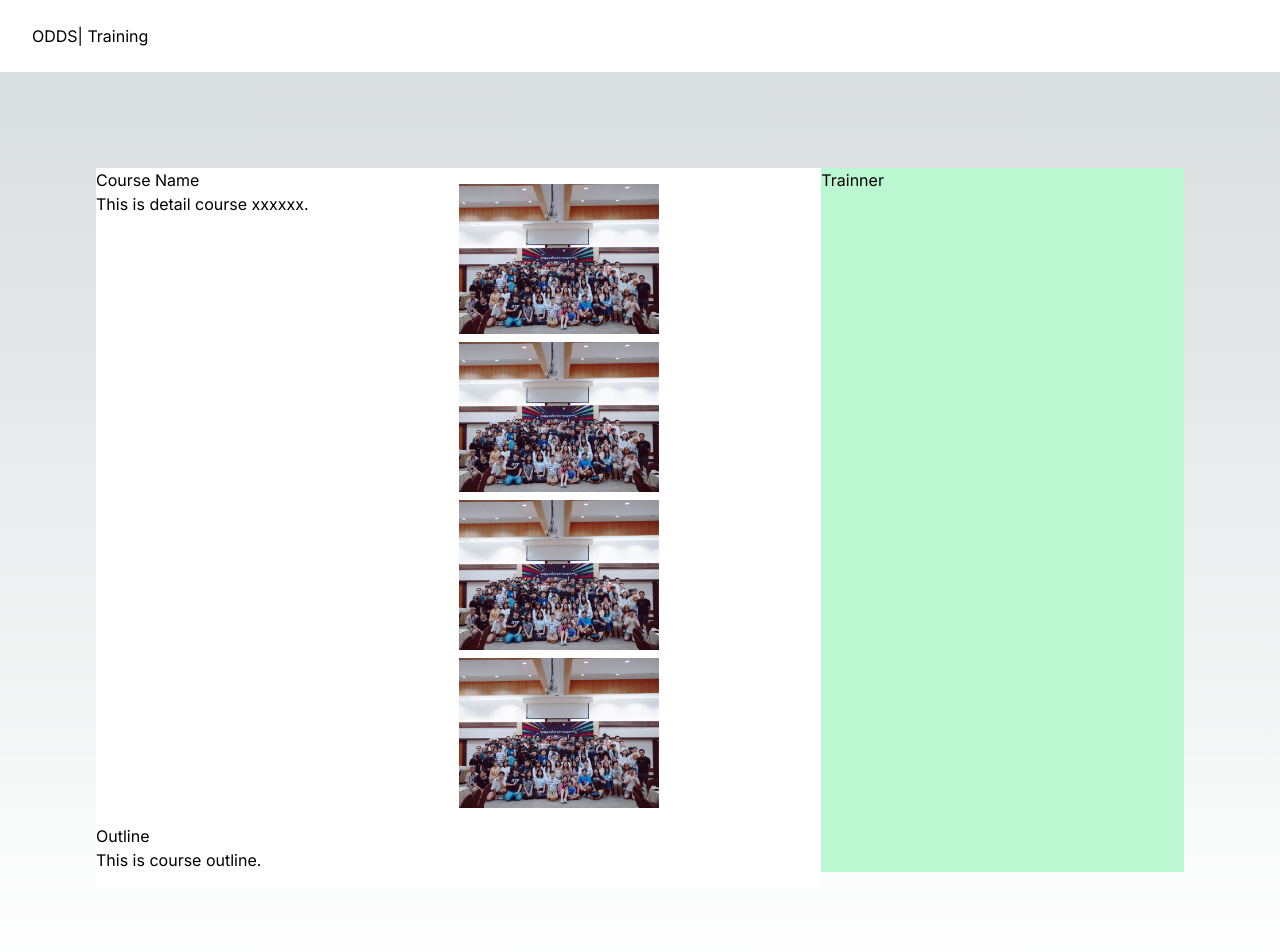
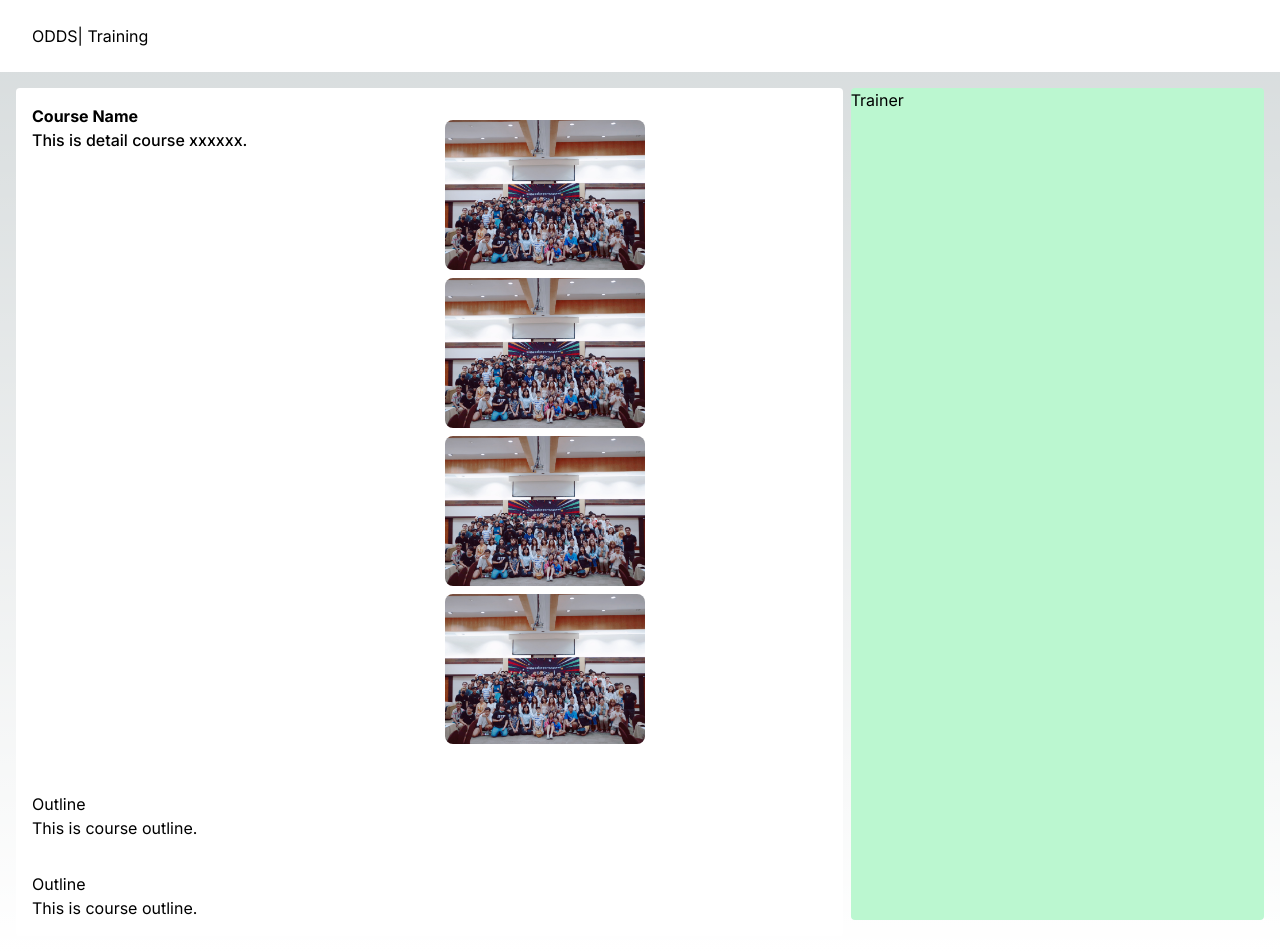
Before and after one commit to oddsteam/training, a Next.js app: page /courses/1 in a window 1280 px wide. Shown: the top 952 px of the page. Built offline with nearby package versions, Linux system fonts and the light colour scheme.

Commit message:
course images layout

```diff
--- a/src/app/courses/[id]/page.tsx
+++ b/src/app/courses/[id]/page.tsx
@@ -2,46 +2,54 @@ import Image from "next/image";
 export default function CourseDetail({ params }: { params: { id: string } }) {
   return (
     <>
-      <div className="flex justify-between p-24">
-        <div className="flex flex-col w-2/3 bg-white">
-          <div className="w-full flex">
+      <div className="flex justify-between m-4 gap-2">
+        <div className="flex flex-col w-2/3 bg-white rounded">
+          <div className="w-full flex m-4">
             <div className="mb-4 w-1/2">
-              <h1>Course Name</h1>
-              <p> This is detail course xxxxxx.</p>
+              <p className="font-bold">Course Name</p>
+              <p className="font-medium"> This is detail course xxxxxx.</p>
             </div>
             <div className="m-4 w-1/2 flex flex-wrap gap-2">
               <Image
                 src="/odds-buly.jpeg"
                 width={200}
                 height={200}
+                className="block rounded-lg object-center"
                 alt="Picture of the author"
               />
               <Image
                 src="/odds-buly.jpeg"
                 width={200}
                 height={200}
+                className="block rounded-lg object-center"
                 alt="Picture of the author"
               />
               <Image
                 src="/odds-buly.jpeg"
                 width={200}
                 height={200}
+                className="block rounded-lg object-center"
                 alt="Picture of the author"
               />
               <Image
                 src="/odds-buly.jpeg"
                 width={200}
                 height={200}
+                className="block rounded-lg object-center"
                 alt="Picture of the author"
               />
             </div>
           </div>
-          <div className="mb-4">
+          <div className="m-4">
+            <h1>Outline</h1>
+            <p> This is course outline.</p>
+          </div>
+          <div className="m-4">
             <h1>Outline</h1>
             <p> This is course outline.</p>
           </div>
         </div>
-        <div className="mb-4 w-1/3 bg-green-200">Trainner</div>
+        <div className="mb-4 w-1/3 bg-green-200 rounded">Trainer</div>
       </div>
     </>
   );
```
